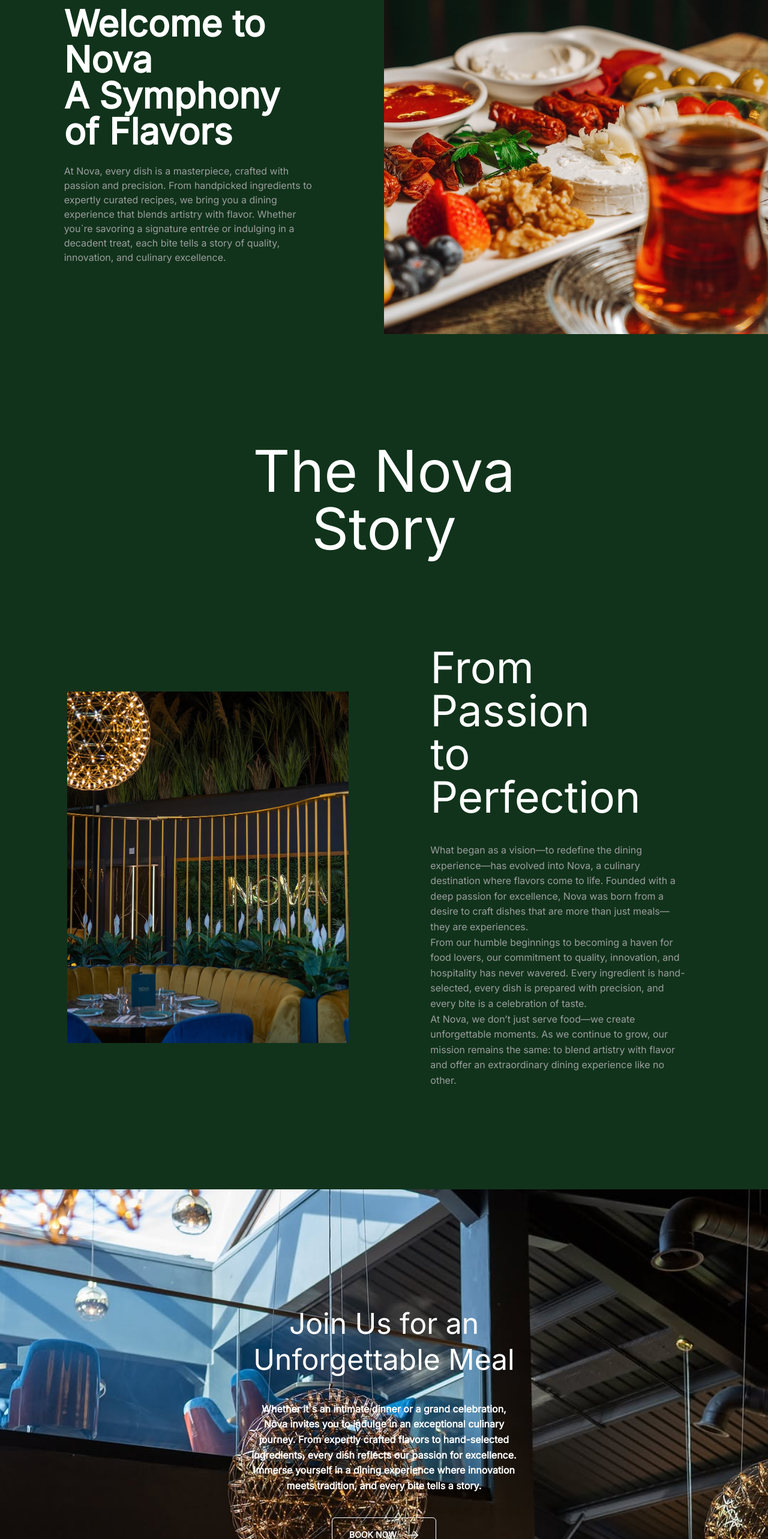
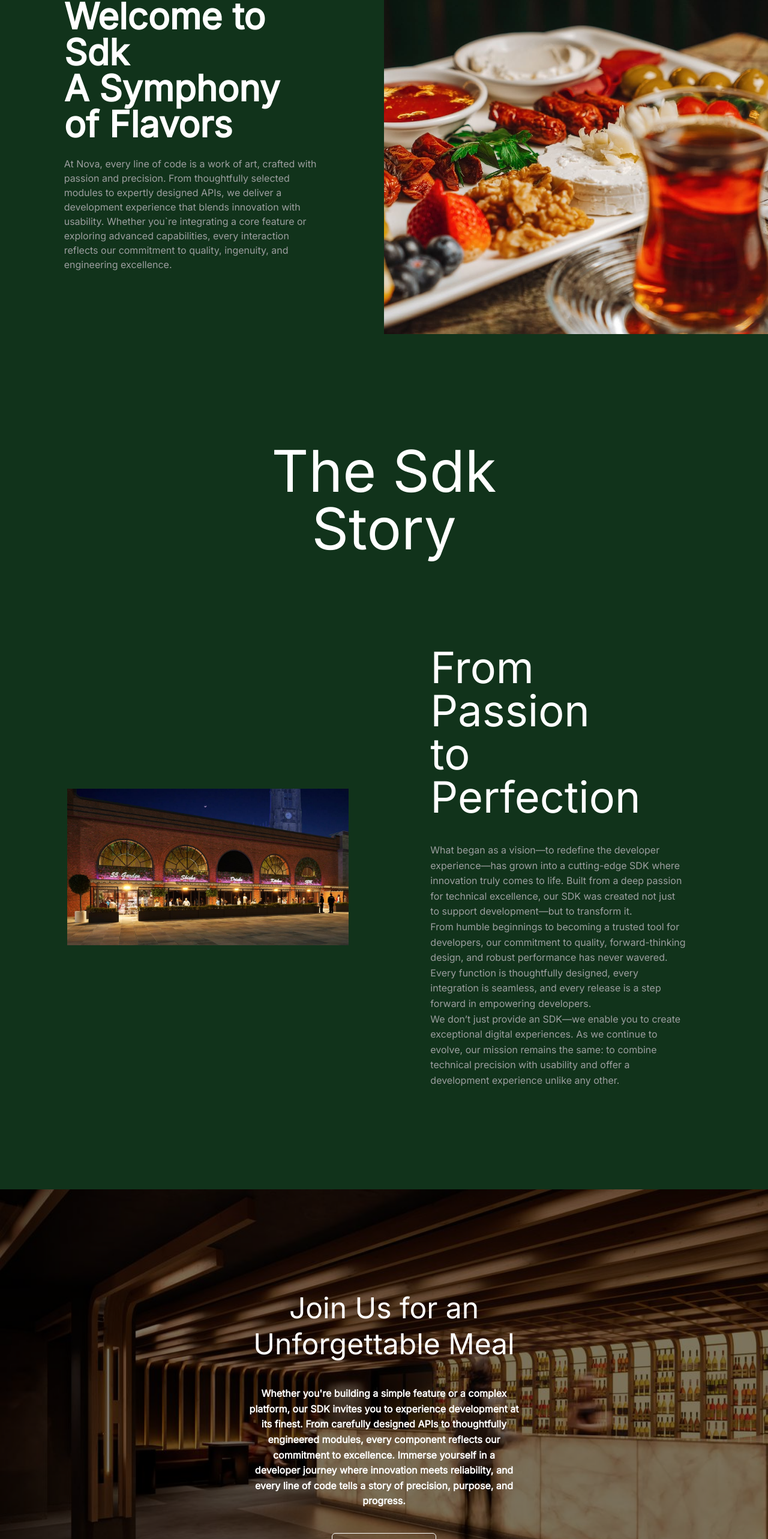
Before and after one commit to muhammedsheheer/sdk1, a Next.js app: page /about-us in a window 1280 px wide. Shown: the part 223-2789 px from the top of the page at 60% size. Built offline with nearby package versions, Linux system fonts and the light colour scheme; no server answers; a web font is replaced by a local one.

Commit message:
all section updated

```diff
--- a/src/app/(section)/Hero.tsx
+++ b/src/app/(section)/Hero.tsx
@@ -106,7 +106,7 @@ const Hero: React.FC = () => {
         </Link>
       </div>
 
-      <div className="relative z-40 flex h-full flex-col items-center justify-center gap-3 text-white md:ml-16">
+      <div className="relative z-40 flex h-full flex-col items-center justify-center gap-3 px-4 text-white md:ml-16">
         <div>
           {/* <h1
             className="text-center font-open_sans text-8xl font-[600] uppercase md:text-9xl"
@@ -120,7 +120,7 @@ const Hero: React.FC = () => {
             SDK
           </h1> */}
           <h1
-            className="text-center font-open_sans text-8xl font-[600] uppercase md:text-9xl"
+            className="text-center font-open_sans text-5xl font-[600] uppercase md:text-9xl"
             style={{
               background:
                 "linear-gradient(0deg, #677C6D  0.3%, #F6FFF8 75.67%)",
--- a/src/app/(section)/Story.tsx
+++ b/src/app/(section)/Story.tsx
@@ -16,7 +16,16 @@ const Story: React.FC = () => {
             className="h-auto w-full object-cover md:h-full"
           />
         </div>
-        <div className="flex w-full flex-col items-center justify-center gap-4 px-4 md:w-1/2 md:gap-6">
+        <div className="relative flex w-full flex-col items-center justify-center gap-4 px-4 md:w-1/2 md:gap-6">
+          <div className="absolute inset-0 flex items-center justify-center">
+            <Image
+              src={"/images/home/follow/bg.png"}
+              width={281}
+              height={74}
+              alt="logo"
+              className="h-full w-full"
+            />
+          </div>
           <h6 className="text-center font-sofia_sans text-2xl font-[400] uppercase text-[#8C7753] md:text-start md:text-5xl">
             OUR STORY
           </h6>
--- a/src/app/about-us/(section)/BavetteStory.tsx
+++ b/src/app/about-us/(section)/BavetteStory.tsx
@@ -4,15 +4,15 @@ const BavetteStory = ({}) => {
   return (
     <section className="relative flex h-full w-full items-center justify-center bg-[#11331B] p-4 lg:py-16">
       <div className="flex h-full w-full flex-col items-center justify-center gap-11 bg-[#11331B]">
-        <h2 className="font-oswald text-center text-8xl text-[#fff] md:left-[15%] md:text-8xl">
-          The Nova
+        <h2 className="font-oswald text-center text-5xl text-[#fff] md:left-[15%] md:text-8xl">
+          The Sdk
           <br />
           Story
         </h2>
         <div className="flex h-full w-full flex-col items-center justify-center gap-4 bg-[#11331B] md:flex-row lg:px-24 lg:py-20">
           <div className="h-full w-full overflow-hidden p-4 md:w-1/2 md:p-0">
             <Image
-              src="/images/about-us/image3.jpg"
+              src="/images/home/gallery/2.jpg"
               width={577}
               height={676}
               alt="private dining"
@@ -20,24 +20,26 @@ const BavetteStory = ({}) => {
             />
           </div>
           <div className="flex h-full w-full flex-col items-center gap-[2.5rem] p-6 md:w-1/2 md:items-start lg:ml-24">
-            <h1 className="font-oswald max-w-[500px] text-center text-6xl text-[#fff] sm:text-7xl md:text-start">
+            <h1 className="font-oswald max-w-[500px] text-center text-5xl text-[#fff] md:text-start md:text-7xl">
               From Passion
               <br />
               to Perfection{" "}
             </h1>
             <p className="max-w-[450px] text-center font-light leading-[160%] text-[#9C9E9F] md:text-start">
-              What began as a vision—to redefine the dining experience—has
-              evolved into Nova, a culinary destination where flavors come to
-              life. Founded with a deep passion for excellence, Nova was born
-              from a desire to craft dishes that are more than just meals—they
-              are experiences. <br /> From our humble beginnings to becoming a
-              haven for food lovers, our commitment to quality, innovation, and
-              hospitality has never wavered. Every ingredient is hand-selected,
-              every dish is prepared with precision, and every bite is a
-              celebration of taste. <br /> At Nova, we don’t just serve food—we
-              create unforgettable moments. As we continue to grow, our mission
-              remains the same: to blend artistry with flavor and offer an
-              extraordinary dining experience like no other.
+              What began as a vision—to redefine the developer experience—has
+              grown into a cutting-edge SDK where innovation truly comes to
+              life. Built from a deep passion for technical excellence, our SDK
+              was created not just to support development—but to transform it.{" "}
+              <br />
+              From humble beginnings to becoming a trusted tool for developers,
+              our commitment to quality, forward-thinking design, and robust
+              performance has never wavered. Every function is thoughtfully
+              designed, every integration is seamless, and every release is a
+              step forward in empowering developers. <br />
+              We don’t just provide an SDK—we enable you to create exceptional
+              digital experiences. As we continue to evolve, our mission remains
+              the same: to combine technical precision with usability and offer
+              a development experience unlike any other.
             </p>
           </div>
         </div>
--- a/src/app/about-us/(section)/Hero.tsx
+++ b/src/app/about-us/(section)/Hero.tsx
@@ -10,16 +10,17 @@ const Hero = ({}) => {
         <div className="flex w-full flex-col gap-6 px-4 lg:flex-row lg:gap-0 lg:px-0">
           <div className="flex w-full items-center justify-center lg:w-1/2">
             <div className="mt-20 flex flex-col items-start gap-6 lg:mt-0 lg:w-8/12">
-              <h1 className="font-oswald text-5xl font-semibold leading-[66px] text-[#fff] lg:text-6xl">
-                Welcome to Nova <br />A Symphony of Flavors
+              <h1 className="font-oswald text-5xl font-semibold text-[#fff] md:leading-[66px] lg:text-6xl">
+                Welcome to Sdk <br />A Symphony of Flavors
               </h1>
               <p className="font-manrope font-normal text-[#9C9E9F]">
-                At Nova, every dish is a masterpiece, crafted with passion and
-                precision. From handpicked ingredients to expertly curated
-                recipes, we bring you a dining experience that blends artistry
-                with flavor. Whether you`re savoring a signature entrée or
-                indulging in a decadent treat, each bite tells a story of
-                quality, innovation, and culinary excellence.
+                At Nova, every line of code is a work of art, crafted with
+                passion and precision. From thoughtfully selected modules to
+                expertly designed APIs, we deliver a development experience that
+                blends innovation with usability. Whether you`re integrating a
+                core feature or exploring advanced capabilities, every
+                interaction reflects our commitment to quality, ingenuity, and
+                engineering excellence.
               </p>
             </div>
           </div>
--- a/src/app/about-us/(section)/JoinUs.tsx
+++ b/src/app/about-us/(section)/JoinUs.tsx
@@ -7,23 +7,25 @@ const JoinUs = ({}) => {
     <section
       className="relative flex h-screen w-full items-center justify-center"
       style={{
-        backgroundImage: `url('/images/about-us/image4.jpg')`,
+        backgroundImage: `url('/images/home/gallery/1.jpg')`,
         backgroundSize: "cover",
       }}
     >
-      <div className="flex h-full w-full flex-col-reverse items-center justify-center gap-4 md:flex-row">
+      <div className="absolute inset-0 z-0 bg-black/50" />
+      <div className="z-10 flex h-full w-full flex-col-reverse items-center justify-center gap-4 md:flex-row">
         <div className="flex h-full w-full flex-col items-center justify-center gap-[2.5rem] p-6">
-          <h1 className="max-w-[500px] text-center font-oswald text-5xl leading-[60px] text-[#fff]">
+          <h1 className="font-oswald max-w-[500px] text-center text-5xl leading-[60px] text-[#fff]">
             Join Us for an
             <br />
             Unforgettable Meal
           </h1>
           <p className="max-w-[450px] text-center font-[600] leading-[160%] text-[#ffff]">
-            Whether it`s an intimate dinner or a grand celebration, Nova invites
-            you to indulge in an exceptional culinary journey. From expertly
-            crafted flavors to hand-selected ingredients, every dish reflects
-            our passion for excellence. Immerse yourself in a dining experience
-            where innovation meets tradition, and every bite tells a story.
+            Whether you're building a simple feature or a complex platform, our
+            SDK invites you to experience development at its finest. From
+            carefully designed APIs to thoughtfully engineered modules, every
+            component reflects our commitment to excellence. Immerse yourself in
+            a developer journey where innovation meets reliability, and every
+            line of code tells a story of precision, purpose, and progress.
           </p>
           <Link href={"/table-booking"}>
             <Button
--- a/src/app/table-booking/(section)/Hero.tsx
+++ b/src/app/table-booking/(section)/Hero.tsx
@@ -2,9 +2,10 @@ const Hero = ({}) => {
   return (
     <section
       id="hero"
-      className="flex h-full min-h-[400px] w-full flex-col items-center justify-center gap-[1.38rem] bg-[url('/images/about-us/image2.jpg')] bg-cover bg-center bg-no-repeat text-[1.5rem] leading-[110%]"
+      className="relative flex h-full min-h-[400px] w-full flex-col items-center justify-center gap-[1.38rem] bg-[url('/images/about-us/image2.jpg')] bg-cover bg-center bg-no-repeat text-[1.5rem] leading-[110%]"
     >
-      <h1 className="w-full text-center font-oswald text-[4.75rem] leading-[80%] text-white">
+      <div className="absolute inset-0 z-0 bg-black/50" />
+      <h1 className="font-oswald z-10 w-full text-center text-[4.75rem] leading-[80%] text-white">
         Table Booking
       </h1>
     </section>
```
Also changed, not shown: src/app/contact/(section)/Contact.tsx (+13 -4 lines), src/components/Footer.tsx (+85 -7 lines), 1 other file (tests, documents, lock files or other folders).
